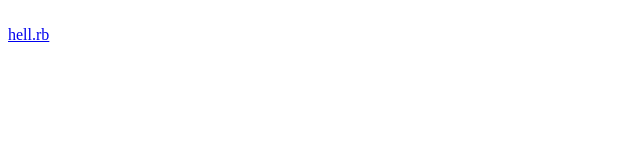
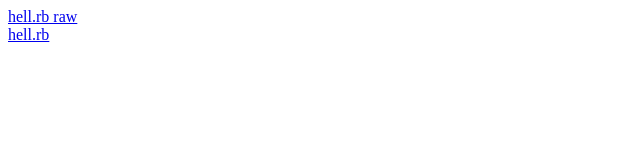
Before and after one commit to protozoan/hello_world, a plain HTML site: page index.html in a window 1280 px wide. Shown: the full height of the page, 0-640 px from the left. Drawn offline with Linux system fonts and the light colour scheme.

Commit message:
swapped lines

```diff
--- a/index.html
+++ b/index.html
@@ -1,7 +1,7 @@
 <html>
 <title>Hello github jump page</title>
 <body>
-<a href="http://github.com/protozoan/hello_world/raw/hell.rb"></a><br>
+<a href="http://github.com/protozoan/hello_world/raw/hell.rb">hell.rb raw</a><br>
 <a href="./hell.rb">hell.rb</a><br>
 </body>
 </html>
```
